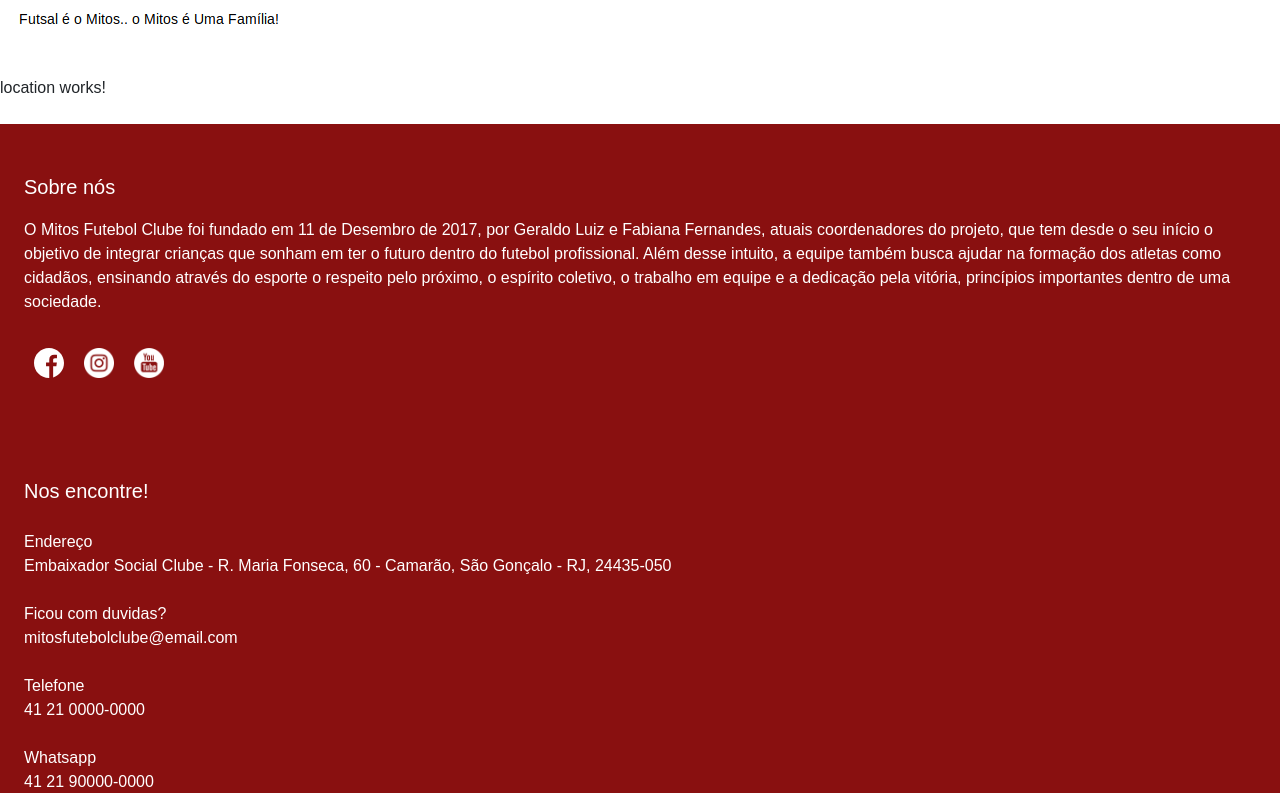
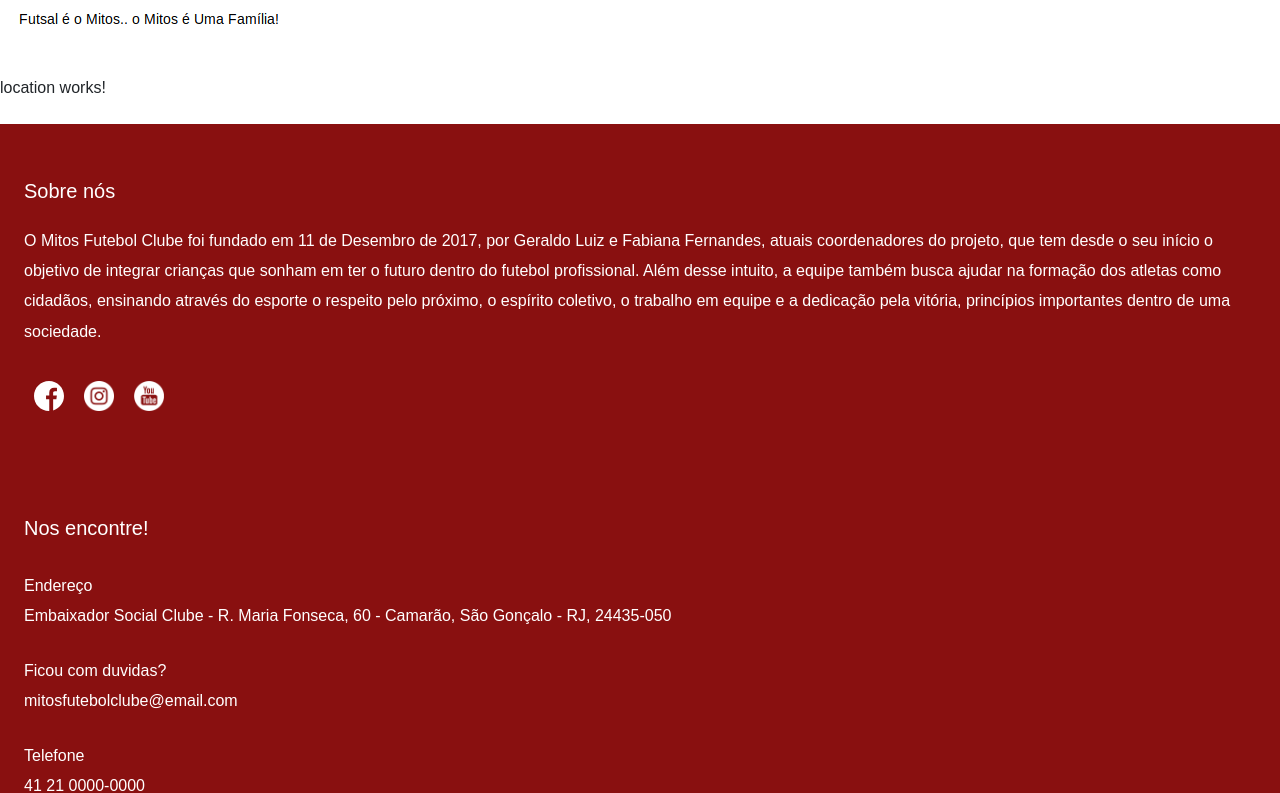
Before and after one commit to GabrielSlima/mitosfc.github.io, an Angular app in the folder mitosfc/: page / in a window 1280 px wide. Shown: the part 5808-6601 px from the top of the page. Built offline with nearby package versions, Linux system fonts and the light colour scheme.

Commit message:
Add line height - footer adjustment

```diff
--- a/mitosfc/src/app/footer/footer.component.css
+++ b/mitosfc/src/app/footer/footer.component.css
@@ -1,6 +1,7 @@
 #footer {
     color: white;
     background: #891010;
+    line-height: 1.9;
 }
 
 #footer ul li {display: inline-block;}
```
